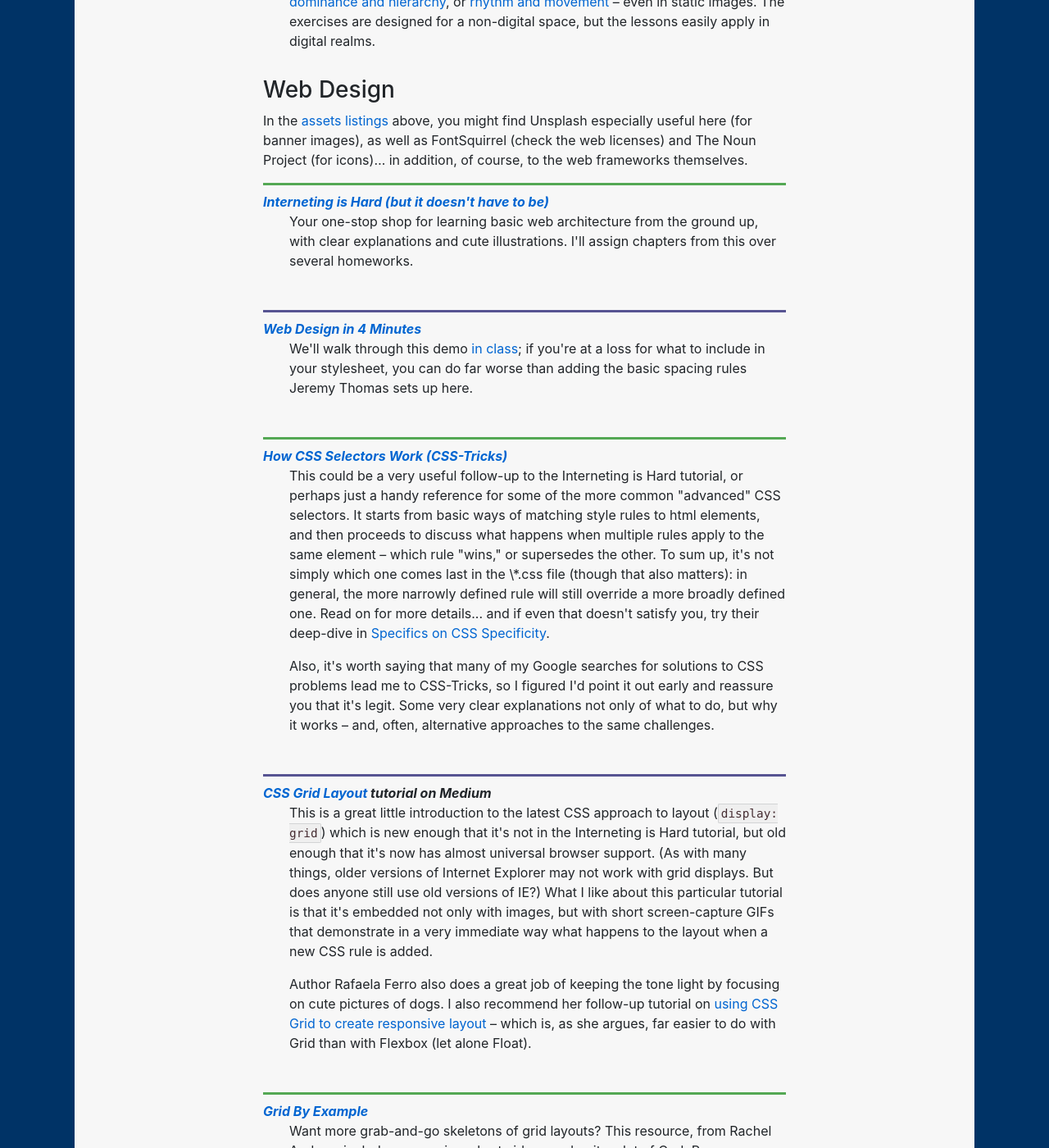
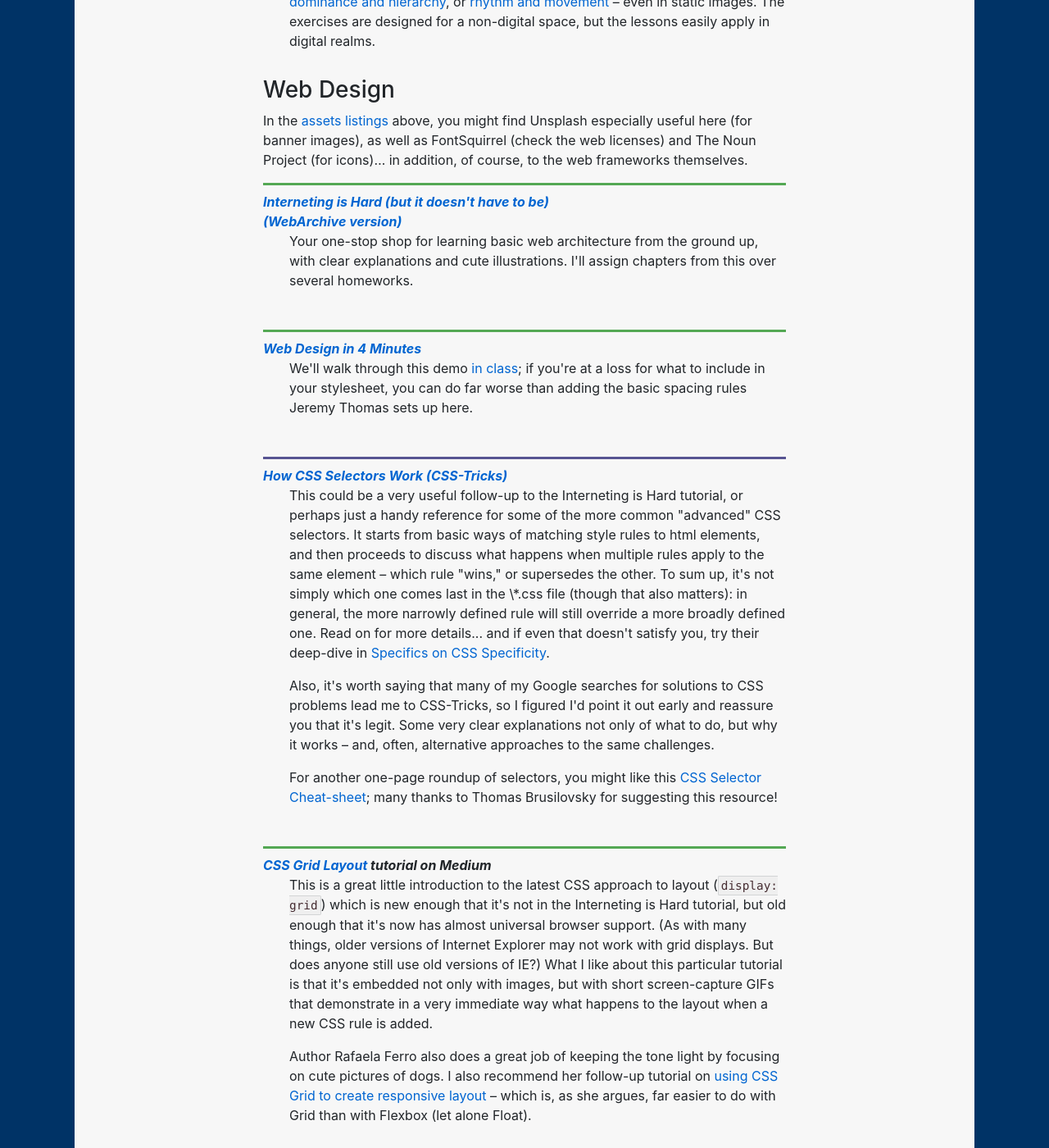
Before and after one commit to benmiller314/cdm2021spring, a Jekyll site: the page built from resources.md, in a window 1280 px wide and 1400 px high, scrolled down 11931 px. Shown: the whole window at 82% size. Built offline with Jekyll 4.4.1, drawn with Linux system fonts in a browser that asks for light colours.

Commit message:
add wayback machine link for tutorial
and a link to a CSS selector cheatsheet

```diff
--- a/resources.md
+++ b/resources.md
@@ -243,6 +243,7 @@ In the <a href="#free-and-licensed-images-sounds-and-other-assets">assets listin
 
 <dl>
 <dt><a href="https://internetingishard.com/html-and-css/">Interneting is Hard (but it doesn't have to be)</a></dt>
+<dt><a href="https://web.archive.org/web/20201105195453/https://www.internetingishard.com/html-and-css/">(WebArchive version)</a></dt>
 <dd>Your one-stop shop for learning basic web architecture from the ground up, with clear explanations and cute illustrations. I'll assign chapters from this over several homeworks. </dd>
 
 <dt><a href="http://jgthms.com/web-design-in-4-minutes">Web Design in 4 Minutes</a></dt>
@@ -251,6 +252,8 @@ In the <a href="#free-and-licensed-images-sounds-and-other-assets">assets listin
 <dt><a href="https://css-tricks.com/how-css-selectors-work/">How CSS Selectors Work (CSS-Tricks)</a></dt>
 <dd><p>This could be a very useful follow-up to the Interneting is Hard tutorial, or perhaps just a handy reference for some of the more common "advanced" CSS selectors. It starts from basic ways of matching style rules to html elements, and then proceeds to discuss what happens when multiple rules apply to the same element – which rule "wins," or supersedes the other. To sum up, it's not simply which one comes last in the \*.css file (though that also matters): in general, the more narrowly defined rule will still override a more broadly defined one. Read on for more details... and if even that doesn't satisfy you, try their deep-dive in <a href="https://css-tricks.com/specifics-on-css-specificity/">Specifics on CSS Specificity</a>.</p>
 <p>Also, it's worth saying that many of my Google searches for solutions to CSS problems lead me to CSS-Tricks, so I figured I'd point it out early and reassure you that it's legit. Some very clear explanations not only of what to do, but why it works – and, often, alternative approaches to the same challenges.</p>
+
+<p>For another one-page roundup of selectors, you might like this <a href="https://gist.github.com/magicznyleszek/809a69dd05e1d5f12d01">CSS Selector Cheat-sheet</a>; many thanks to Thomas Brusilovsky for suggesting this resource!</p>
 </dd>
 
 <dt><a href="https://medium.com/deemaze-software/css-grid-layout-crossed-sections-fca9e956e725">CSS Grid Layout</a> tutorial on Medium</dt>
```
Also changed, not shown: plans/lesson-18.md (+1 -1 lines).
